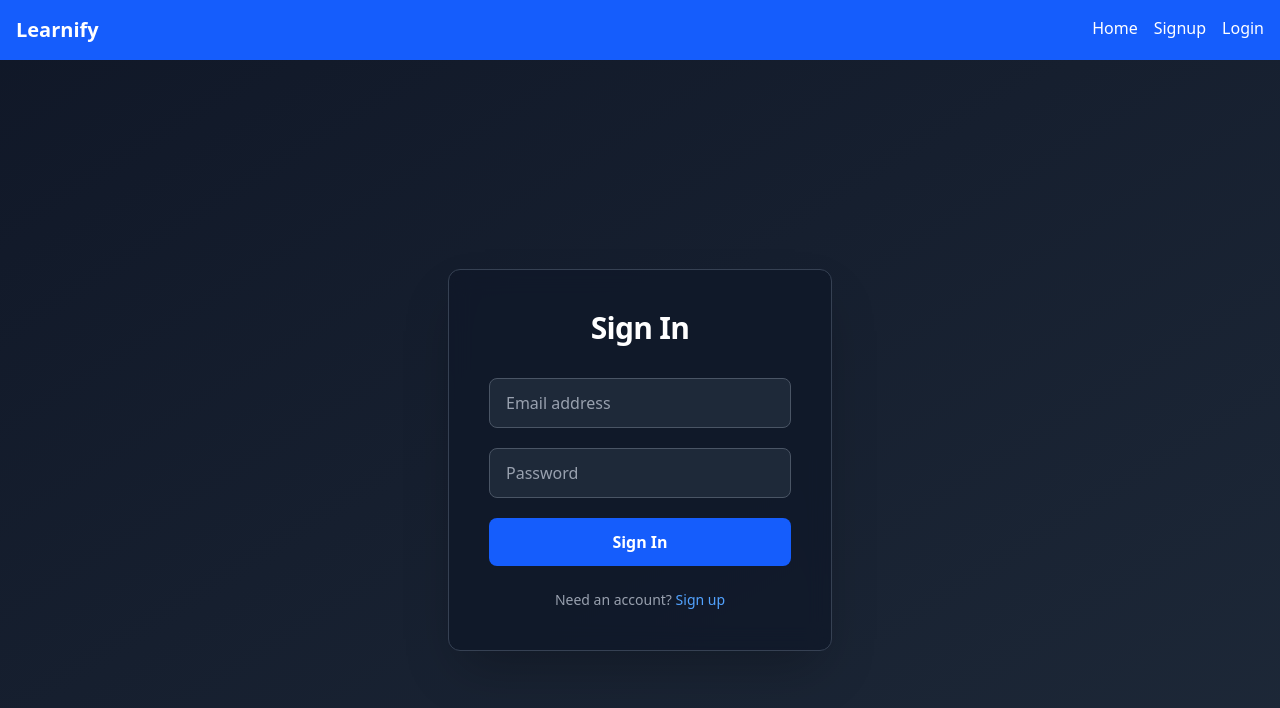
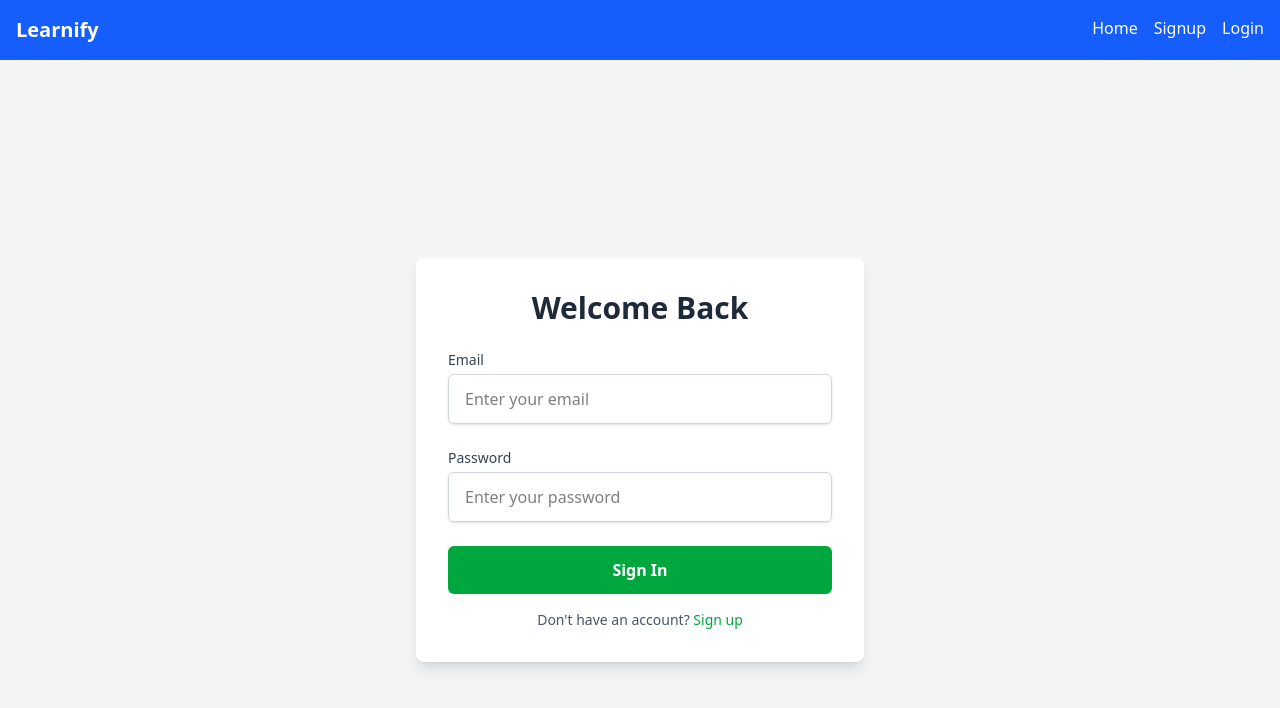
Before and after one commit to prince-sutariya-6353/Learnify_2, a React (Vite) app in the folder client/: page /login in a window 1280 px wide. Shown: the top 708 px of the page. Built offline with nearby package versions, Linux system fonts and the light colour scheme; no server answers.

Commit message:
first commit

```diff
--- a/client/src/pages/Login.jsx
+++ b/client/src/pages/Login.jsx
@@ -26,55 +26,69 @@
   };
 
   return (
-    <div className="min-h-screen flex items-center justify-center bg-gradient-to-br from-gray-900 to-gray-800">
-      <div className="bg-gray-900/80 backdrop-blur-md p-10 rounded-xl shadow-2xl max-w-sm w-full border border-gray-700">
-        <h2 className="text-3xl font-extrabold text-center text-white mb-8 tracking-tight">
-          Sign In
+    <div className="min-h-screen flex items-center justify-center bg-gray-100">
+      <div className="bg-white p-8 rounded-lg shadow-lg max-w-md w-full transform transition-all hover:shadow-xl">
+        <h2 className="text-3xl font-bold text-center text-gray-800 mb-6">
+          Welcome Back
         </h2>
-        <form className="space-y-5" onSubmit={handleSubmit}>
+        <form onSubmit={handleSubmit} className="space-y-6">
           <div>
+            <label
+              htmlFor="email"
+              className="block text-sm font-medium text-gray-700"
+            >
+              Email
+            </label>
             <input
               id="email"
               name="email"
               type="email"
-              placeholder="Email address"
+              placeholder="Enter your email"
               onChange={handleChange}
-              className="w-full px-4 py-3 bg-gray-800 border border-gray-600 rounded-lg text-white placeholder-gray-400 focus:outline-none focus:ring-2 focus:ring-blue-500 focus:border-transparent transition-all duration-300 ease-in-out hover:bg-gray-700"
+              className="mt-1 w-full px-4 py-3 border border-gray-300 rounded-md shadow-sm focus:outline-none focus:ring-2 focus:ring-green-500 focus:border-green-500 transition duration-300 ease-in-out"
               required
             />
           </div>
           <div>
+            <label
+              htmlFor="password"
+              className="block text-sm font-medium text-gray-700"
+            >
+              Password
+            </label>
             <input
               id="password"
               name="password"
               type="password"
-              placeholder="Password"
+              placeholder="Enter your password"
               onChange={handleChange}
-              className="w-full px-4 py-3 bg-gray-800 border border-gray-600 rounded-lg text-white placeholder-gray-400 focus:outline-none focus:ring-2 focus:ring-blue-500 focus:border-transparent transition-all duration-300 ease-in-out hover:bg-gray-700"
+              className="mt-1 w-full px-4 py-3 border border-gray-300 rounded-md shadow-sm focus:outline-none focus:ring-2 focus:ring-green-500 focus:border-green-500 transition duration-300 ease-in-out"
               required
             />
           </div>
           <button
             type="submit"
-            className="w-full bg-blue-600 text-white py-3 rounded-lg font-semibold hover:bg-blue-700 active:bg-blue-800 focus:outline-none focus:ring-2 focus:ring-blue-400 focus:ring-offset-2 focus:ring-offset-gray-900 transition-all duration-300 ease-in-out transform hover:scale-105"
+            className="w-full bg-green-600 text-white py-3 px-4 rounded-md font-semibold hover:bg-green-700 focus:outline-none focus:ring-2 focus:ring-green-500 focus:ring-offset-2 transition duration-300 ease-in-out"
           >
             Sign In
           </button>
         </form>
         {message && (
           <p
-            className={`mt-5 text-center text-sm font-medium ${
-              message.includes("failed") ? "text-red-400" : "text-blue-400"
-            } animate-fade-in`}
+            className={`mt-4 text-center text-sm ${
+              message.includes("failed")
+                ? "text-red-600"
+                : "text-green-600"
+            }`}
           >
             {message}
           </p>
         )}
-        <p className="mt-6 text-center text-sm text-gray-400">
-          Need an account?{" "}
+        <p className="mt-4 text-center text-sm text-gray-600">
+          Don't have an account?{" "}
           <a
             href="/signup"
-            className="text-blue-400 hover:text-blue-300 font-medium transition-colors duration-200"
+            className="text-green-600 hover:text-green-800 font-medium"
           >
             Sign up
           </a>
```
